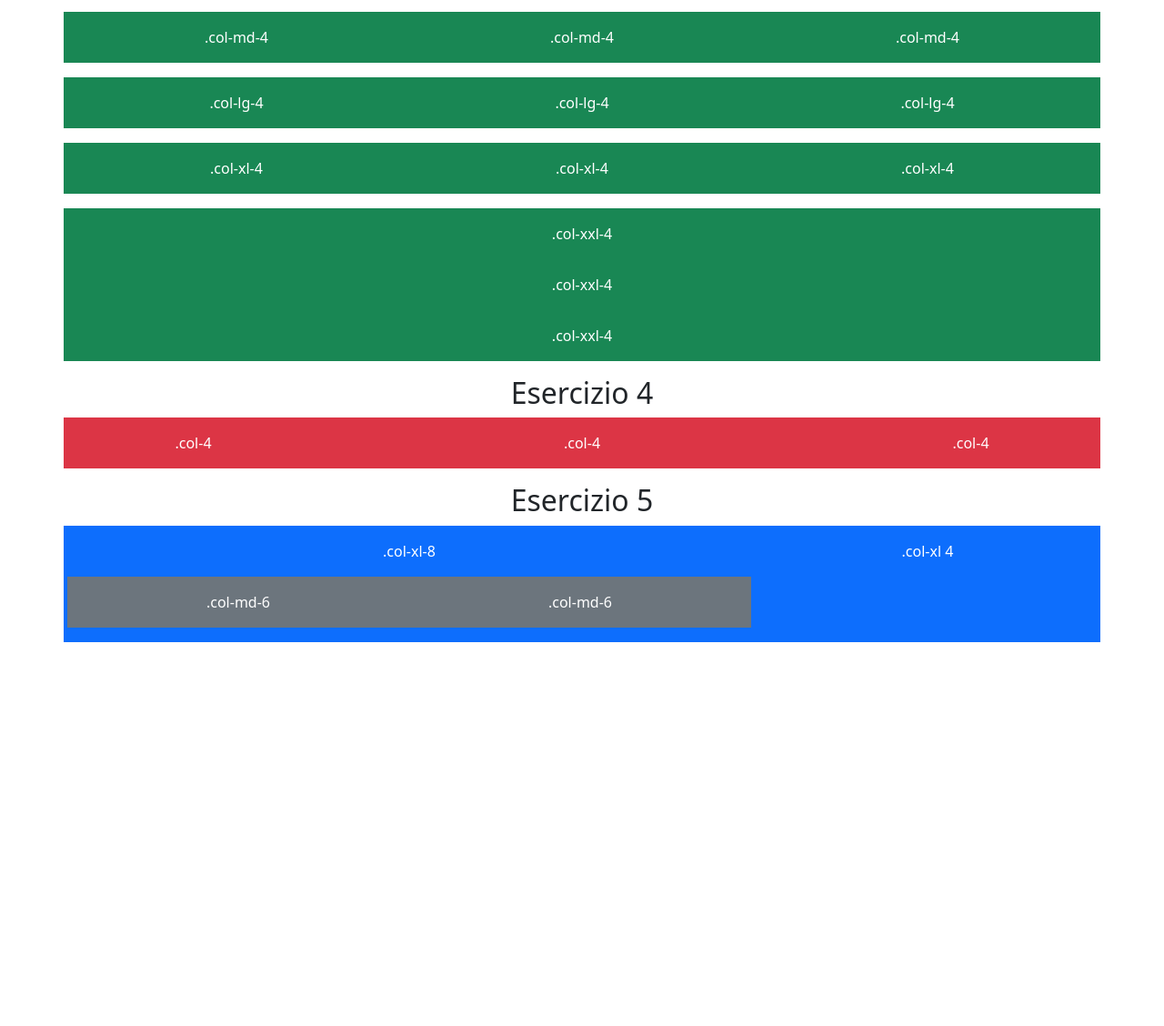
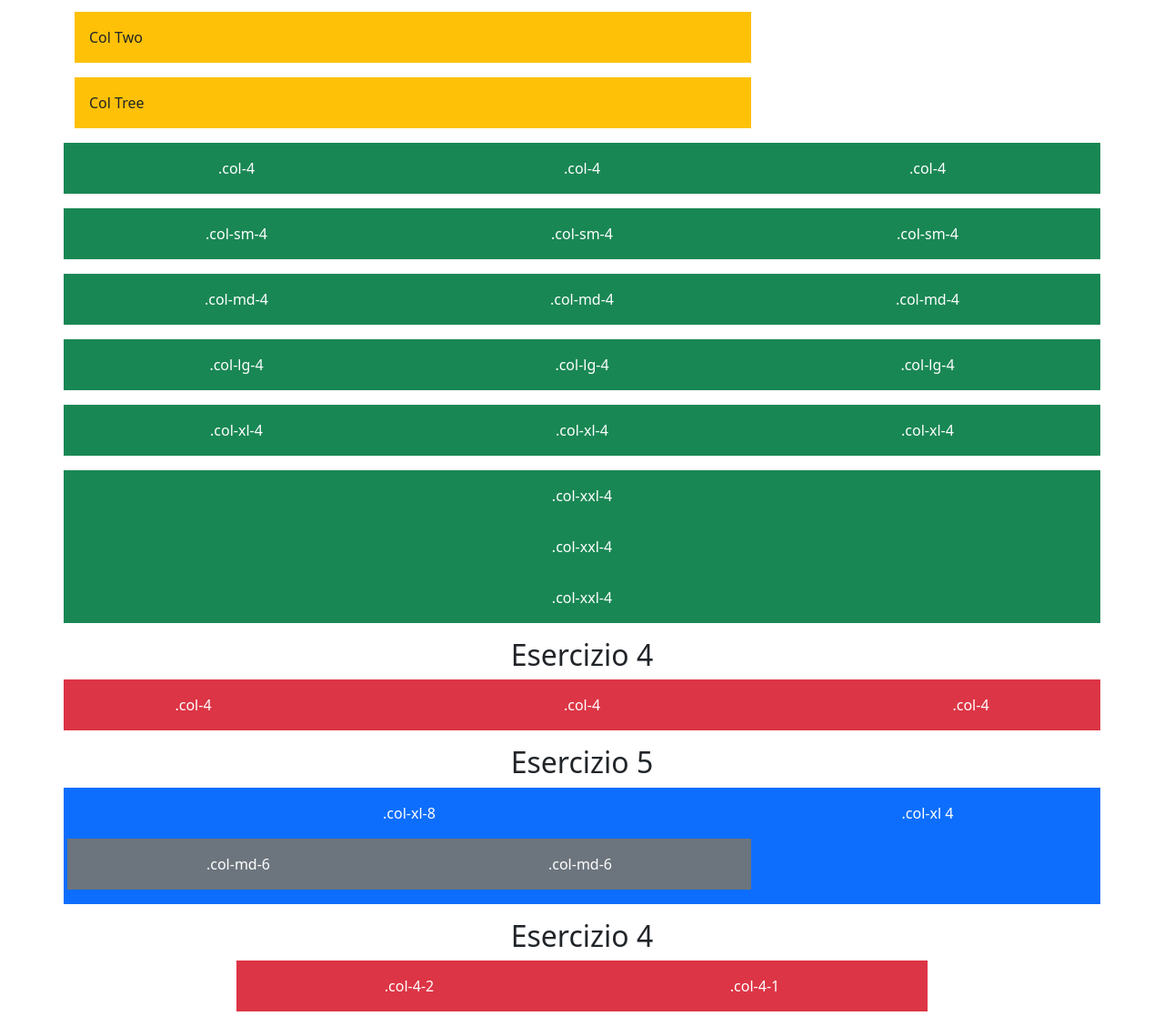
Before and after one commit to nikeniko/M2S2G1, a plain HTML site: page index.html in a window 1280 px wide. Shown: the part 424-1552 px from the top of the page at 91% size. Before the commit the page ends 1146 px from the top, so only its background shows below. Drawn offline with nearby package versions, Linux system fonts and the light colour scheme.

Commit message:
esercizio finito

```diff
--- a/index.html
+++ b/index.html
@@ -15,7 +15,6 @@
     <div class="container">
       <h1>Pratica con il Grid System</h1>
       <div class="row">
-        <div class="container">
         <h2 class="text-center">Esercizio 1</h2>
       </div>
       <div class="col-lg">
@@ -32,17 +31,17 @@
       <div class="container-center">
         <h2 class="text-center">Esercizio 2</h2>
       </div>
-        <div class="col-lg">
+      <div class="col-lg-8">
         <p class="bg-warning p-3">Col one</p>
       </div>
-        <div class="col-lg">
+      <div class="col-lg-8">
         <p class="bg-warning p-3">Col Two</p>
       </div>
-        <div class="col-lg">
+      <div class="col-lg-8">
         <p class="bg-warning p-3">Col Tree</p>
       </div>
     </div>
-    </div>
+
     <div class="container">
       <div class="row mb-3 text-center">
         <div class="col-4 bg-success text-white p-3">.col-4</div>
@@ -101,6 +100,15 @@
         <div class="col-xl-4 bg-primary text-white p-3">.col-xl 4</div>
       </div>
     </div>
+    <div class="container">
+      <div class="container">
+        <h2 class="text-center">Esercizio 4</h2>
+      </div>
+      <div class="row mb-3 text-center">
+        <div class="col-xl-4 bg-danger text-white p-3 offset-2">.col-4-2</div>
+        <div class="col-xl-4 bg-danger text-white p-3">.col-4-1</div>
+      </div>
+    </div>
 
     <script
       src="https://cdn.jsdelivr.net/npm/bootstrap@5.3.3/dist/js/bootstrap.bundle.min.js"
```
Also changed, not shown: style.css (deleted). Lines whose indentation alone changed are shown as unchanged.
